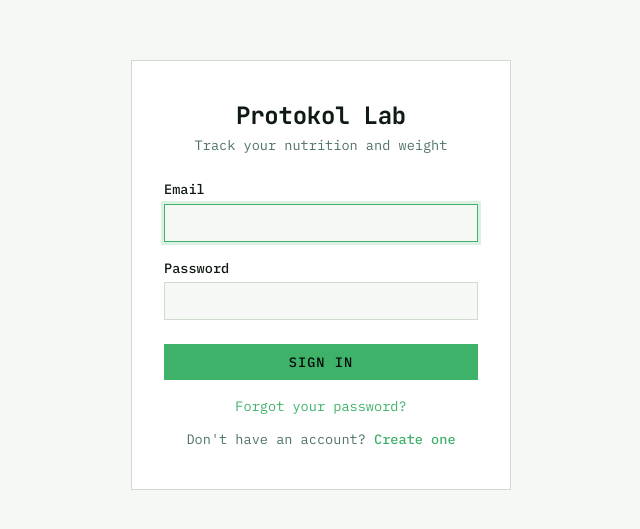
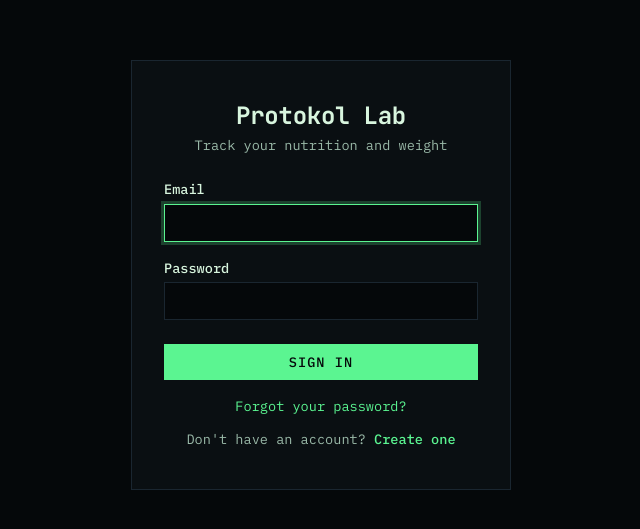
Before and after one commit to JeffJassky/protokol-lab, a Vue app in the folder client/: page /login in a window 1280 px wide. Shown: the part 125-654 px from the top of the page, without its empty margins (319-959 px from the left). Built offline with nearby package versions, Linux system fonts and the light colour scheme; no server answers.

Commit message:
switch to dark by default
switch to dark by default

```diff
--- a/client/index.html
+++ b/client/index.html
@@ -97,7 +97,7 @@
       (function () {
         try {
           var saved = localStorage.getItem('vt-theme');
-          var pref = saved || 'auto';
+          var pref = saved || 'dark';
           var resolved = pref;
           if (pref === 'auto') {
             resolved = window.matchMedia('(prefers-color-scheme: dark)').matches ? 'dark' : 'light';
--- a/client/src/App.vue
+++ b/client/src/App.vue
@@ -2,10 +2,13 @@
 import { computed } from 'vue';
 import { useRoute } from 'vue-router';
 import { useAuthStore } from './stores/auth.js';
+import { useTheme } from './composables/useTheme.js';
 import AppLayout from './components/AppLayout.vue';
 
 const auth = useAuthStore();
 const route = useRoute();
+
+useTheme();
 
 // Public routes (landing, login, register, etc.) render raw — no app chrome.
 const showAppLayout = computed(() => auth.user && !route.meta.public);
--- a/client/src/composables/useTheme.js
+++ b/client/src/composables/useTheme.js
@@ -10,6 +10,6 @@ export function useTheme() {
     attribute: 'data-theme',
     selector: 'html',
     emitAuto: false,
-    initialValue: 'auto',
+    initialValue: 'dark',
   });
 }
```
